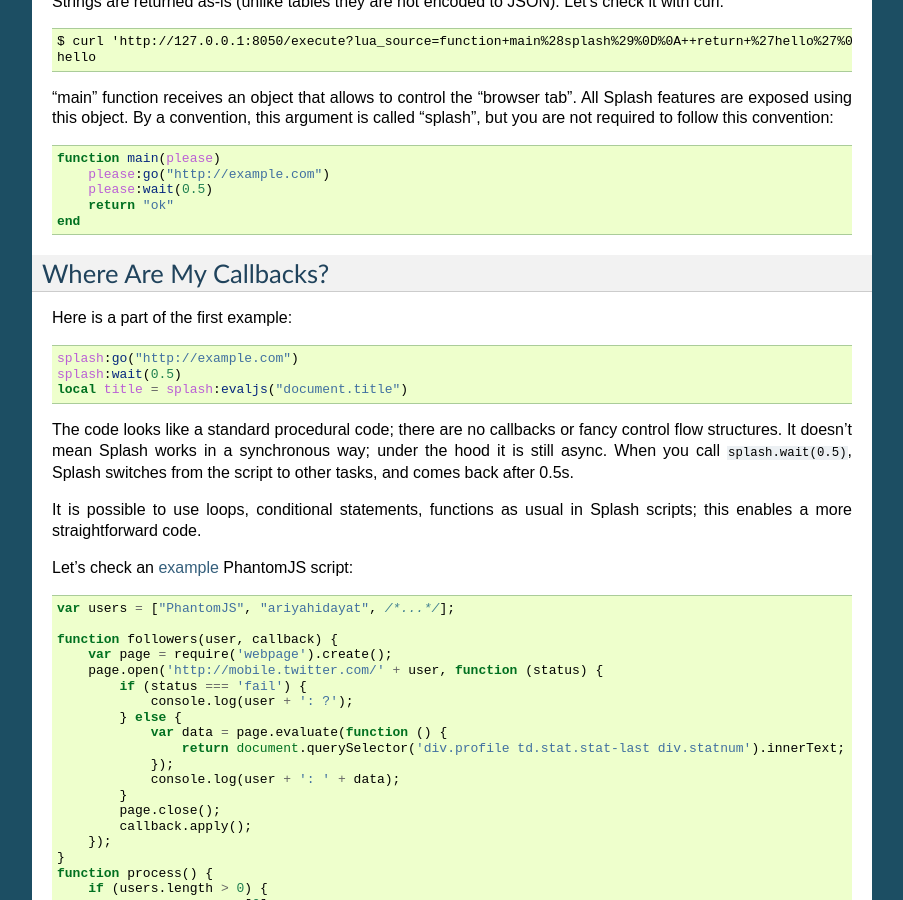
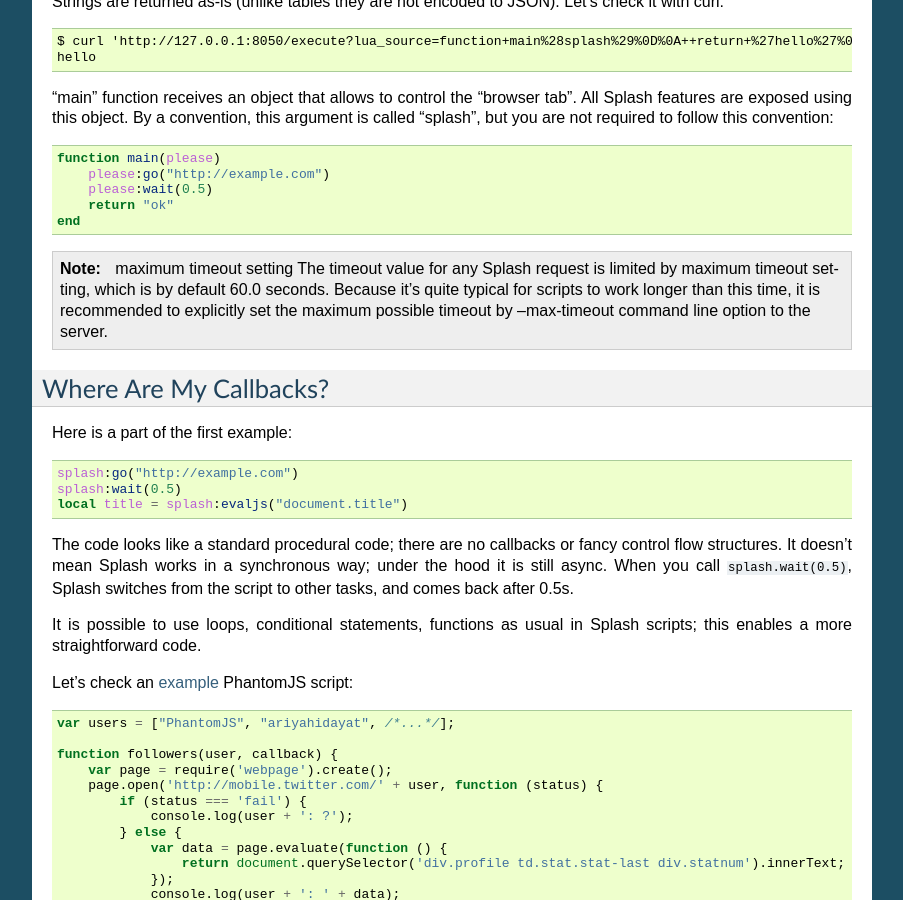
Before and after one commit to scrapinghub/splash, a Sphinx documentation site: the page built from docs/scripting-tutorial.rst, in a window 1280 px wide and 900 px high, scrolled down 1151 px. Shown: the whole window, without its empty margins (198-1101 px from the left). Built offline with Sphinx 7.4.7, drawn with Linux system fonts in a browser that asks for light colours.

Commit message:
Documentation update for maximum timeout setting.

```diff
--- a/docs/api.rst
+++ b/docs/api.rst
@@ -41,7 +41,9 @@ baseurl : string : optional
 .. _arg-timeout:
 
 timeout : float : optional
-  A timeout (in seconds) for the render (defaults to 30)
+  A timeout (in seconds) for the render (defaults to 30). Value of less than
+  supplied to --max-timeout command line option, or default maximum timeout
+  will be rejected with 400 status code and error message.
 
 .. _arg-wait:
 
--- a/docs/scripting-tutorial.rst
+++ b/docs/scripting-tutorial.rst
@@ -106,6 +106,11 @@ argument is called "splash", but you are not required to follow this convention:
         please:wait(0.5)
         return "ok"
     end
+
+.. note:: maximum timeout setting
+    The timeout value for any Splash request is limited by maximum timeout setting, which is by default 60.0 seconds.
+    Because it's quite typical for scripts to work longer than this time, it is recommended to explicitly set the
+    maximum possible timeout by --max-timeout command line option to the server.
 
 Where Are My Callbacks?
 -----------------------
```
